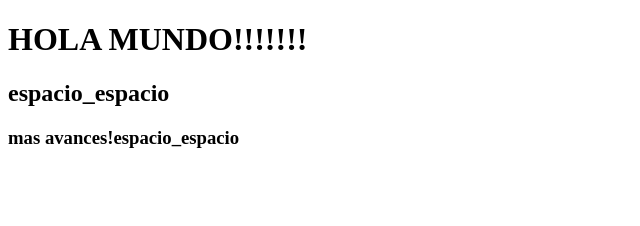
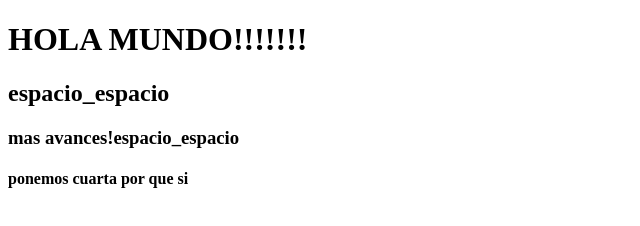
Before and after one commit to ElkronAiken/Tp2_CaC, a plain HTML site: page index.html in a window 1280 px wide. Shown: the whole page, without its empty margins (0-640 px from the left). Drawn offline with Linux system fonts and the light colour scheme.

Commit message:
commit sarasa

```diff
--- a/index.html
+++ b/index.html
@@ -17,5 +17,8 @@
     <h3>
         mas avances!espacio_espacio
     </h3>
+    <h4>
+        ponemos cuarta por que si
+    </h4>
 </body>
 </html>
```
